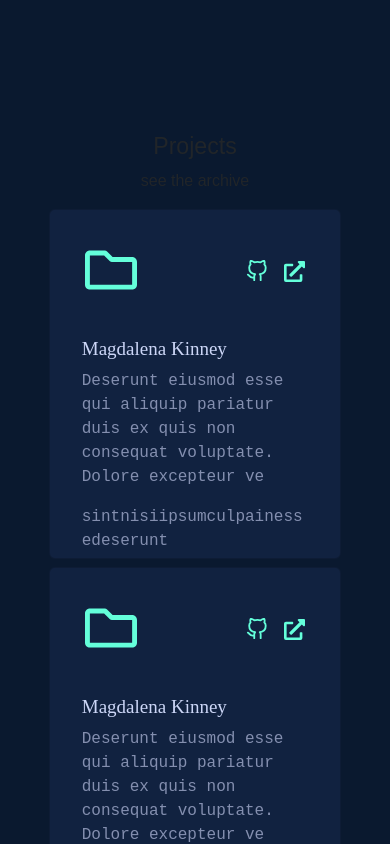
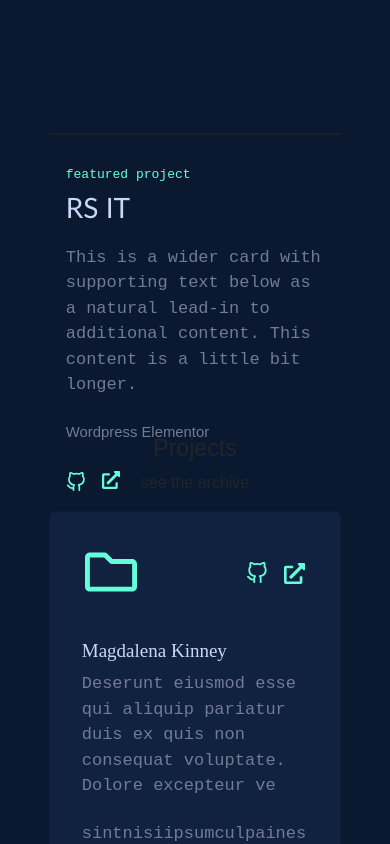
Before and after one commit to mohammadibrahiim1/portfolio, a React (Create React App) app: page / in a window 390 px wide. Shown: the part 2760-3604 px from the top of the page. Built offline with nearby package versions, Linux system fonts and the light colour scheme.

Commit message:
display project

```diff
--- /dev/null
+++ b/src/Components/DisplayProjects/DisplayProjects.js
@@ -0,0 +1,44 @@
+import React from "react";
+import { FaExternalLinkAlt } from "react-icons/fa";
+import { FiGithub } from "react-icons/fi";
+import { Link } from "react-router-dom";
+
+const DisplayProjects = () => {
+  return (
+    <div className="display-projects-container">
+      <section className="d-block w-75 m-auto d-lg-none">
+        <div
+          class="card text-bg-dark"
+        //   style={{ width: "343px", height: "382px" }}
+        >
+          {/* <img src="https://i.ibb.co/6ByLWB1/rsit-project-img.png" class="card-img" style={{width:"343px", height:"382px"}} alt="..."/> */}
+          <div class="card-img-overlay">
+            <p className="featured-project">featured project</p>
+            <h5 class="card-title fp-title">RS IT</h5>
+            <p class="card-text">
+              This is a wider card with supporting text below as a natural
+              lead-in to additional content. This content is a little bit
+              longer.
+            </p>
+            <p class="card-text">
+              <small>Wordpress Elementor </small>
+            </p>
+            <div>
+              <Link to="" className="social-link">
+                {" "}
+                <FiGithub
+                  className="me-3 mt-1"
+                  style={{ width: "20px", height: "20px" }}
+                />
+              </Link>
+             <Link to="" className="social-link">
+             <FaExternalLinkAlt style={{ width: "18px", height: "18px" }} /></Link>
+            </div>
+          </div>
+        </div>
+      </section>
+    </div>
+  );
+};
+
+export default DisplayProjects;
--- a/src/index.css
+++ b/src/index.css
@@ -145,7 +145,7 @@ hr {
   width: 80%;
   margin: 0 auto;
 }
-.contact{
+.contact {
   margin-top: 50px;
   margin-bottom: 100px;
 }
@@ -154,29 +154,27 @@ hr {
   margin: 0 auto;
 
 } */
-.card-group{
+.card-group {
   width: 323px;
   height: 350px;
-
 }
-.card{
-  background-color:  #112240;;
+.card {
+  background-color: #112240;
 }
-.card-text{
-  color: #848FAF;
+.card-text {
+  color: #848faf;
   font-family: monospace;
   font-size: 16px;
 }
-.card-title{
+.card-title {
   color: #ccd6f6;
   font-size: 19px;
   font-family: JetBrains Mono;
-
 }
-.project-icon-container{
+.project-icon-container {
   display: flex;
   /* grid-template-columns: repeat(2,1fr); */
- justify-content:space-between;
+  justify-content: space-between;
   align-items: center;
   color: #64ffda;
   padding: 10px 35px;
@@ -184,3 +182,30 @@ hr {
 /* .project-socila-icon{
   padding-right: 10px;
 } */
+.display-projects-container {
+  margin-bottom: 300px;
+}
+.featured-project {
+  font-size: 13px;
+  font-family: monospace;
+  color: #64ffda;
+  margin-top: 15px;
+}
+.fp-title {
+  font-size: 28px;
+  font-family: "Gill Sans", "Gill Sans MT", Calibri, "Trebuchet MS", sans-serif;
+  color: #ccd6f6;
+  margin-top: -10px;
+  margin-bottom: 20px;
+}
+.card-text{
+  font-size: 17px;
+  color: #727b94;
+  font-family: monospace;
+  text-align: left;
+  margin-bottom: 22px;
+
+}
+.social-link{
+  color: #64ffda;
+}
--- a/src/pages/index.js
+++ b/src/pages/index.js
@@ -1,5 +1,6 @@
 import About from "../Components/About/About";
 import Contact from "../Components/Contact/Contact";
+import DisplayProjects from "../Components/DisplayProjects/DisplayProjects";
 import Footer from "../Components/Footer/Footer";
 import Header from "../Components/Header/Header";
 import Navbar from "../Components/Navbar/Navbar";
@@ -11,6 +12,7 @@ const Home = () => {
       <Navbar></Navbar>
       <Header></Header>
       <About></About>
+      <DisplayProjects></DisplayProjects>
       <Projects></Projects>
       <Contact></Contact>
       <Footer></Footer>
```
Also changed, not shown: src/images/rsit-project-img.png (added).
